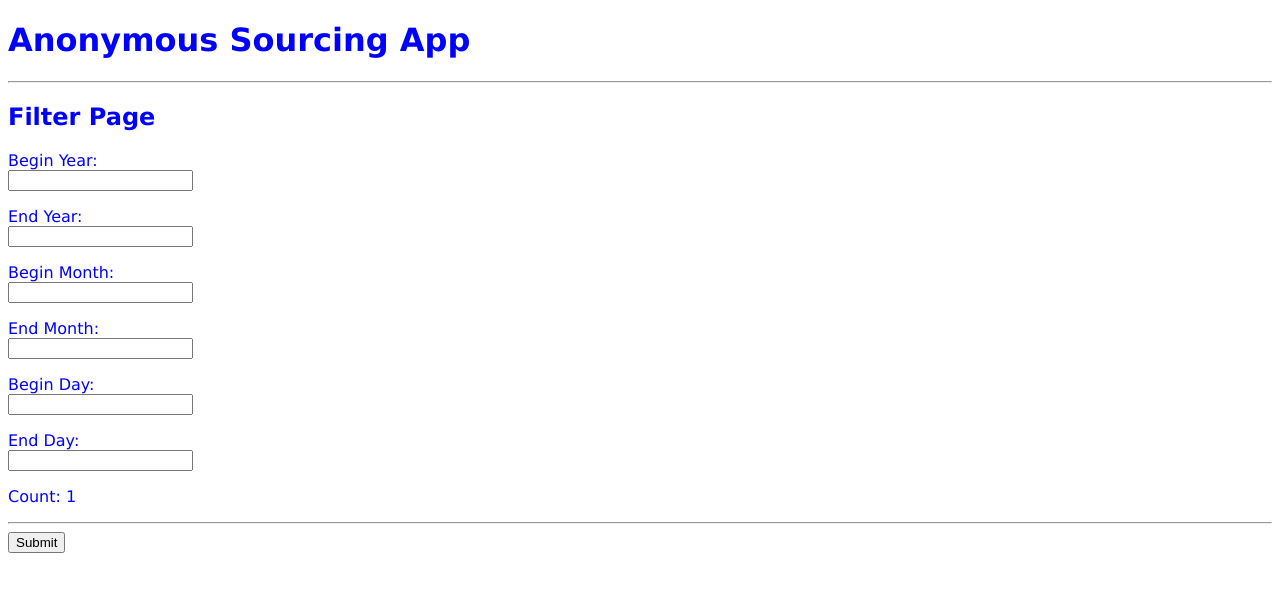
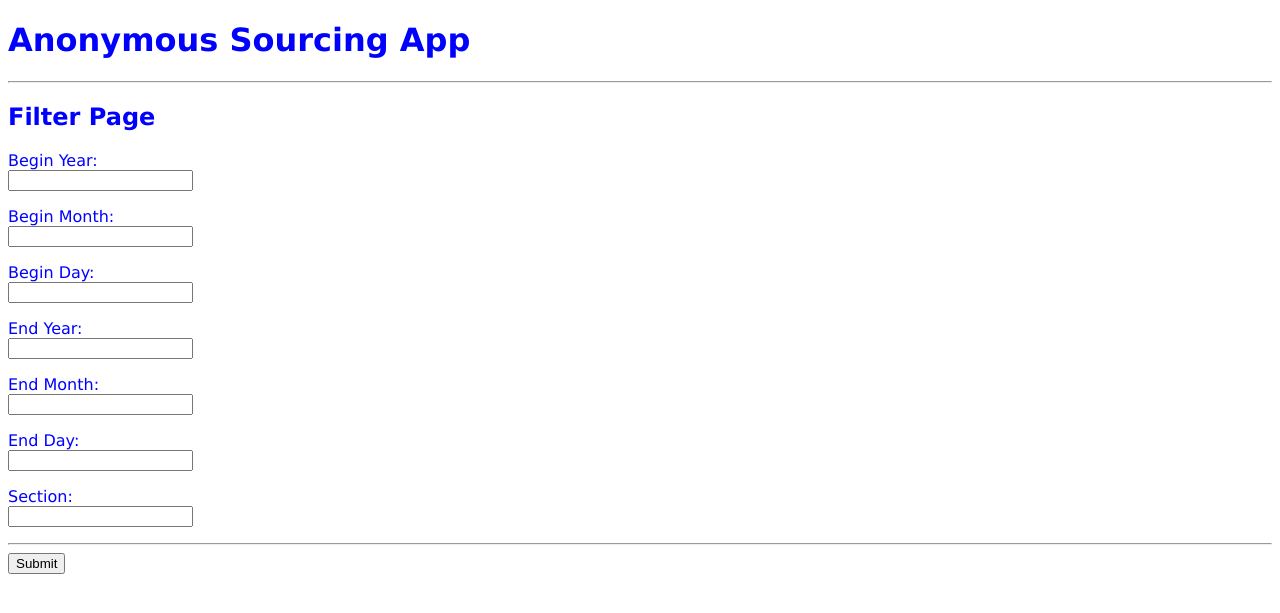
Before and after one commit to anhntrinh/anonymousSourcing, a Flask app: template templates/edit-drinker.html in a window 1280 px wide. Shown: the top 613 px of the page. Run offline with Flask 2, Linux system fonts and the light colour scheme; the template is opened without the code that fills it: most values are stand-ins (such as "Sample title", 1, 10 or a date in 2020); form fields are guessed from the names that the template uses; parts of the project's set-up code (start-up, migrations or seed data) failed here and were passed over; some libraries are stand-ins or nearby versions.

Commit message:
Update edit-drinker.html
include section box

```diff
--- a/templates/edit-drinker.html
+++ b/templates/edit-drinker.html
@@ -8,31 +8,35 @@
           body { color: blue}
 
       </style>
-  <p>
+ <p>
       Begin Year:<br>
       {{form.beginYear}}<br>
   </p>
   <p>
+      Begin Month:<br>
+      {{form.beginMonth}}<br>
+  </p>
+  <p>
+      Begin Day:<br>
+      {{form.beginDay}}<br>
+  </p>
+  <p>
       End Year:<br>
       {{form.endYear}}<br>
-  </p>
-    <p>
-      Begin Month:<br>
-      {{form.beginMonth}}<br>
   </p>
   <p>
       End Month:<br>
       {{form.endMonth}}<br>
   </p>
   <p>
-      Begin Day:<br>
-      {{form.beginDay}}<br>
-  </p>
-  <p>
       End Day:<br>
       {{form.endDay}}<br>
   </p>
-  <p> Count: {{count}}</p>
+  <p>
+      Section:<br>
+      {{form.sectionMenu}}<br>
+  </p>
+
   <hr/>
   <input type="submit" value="Submit"/>
   {% if 'database' in form.errors %}<p>{{form.errors['database']}}</p>{% endif %}
```
